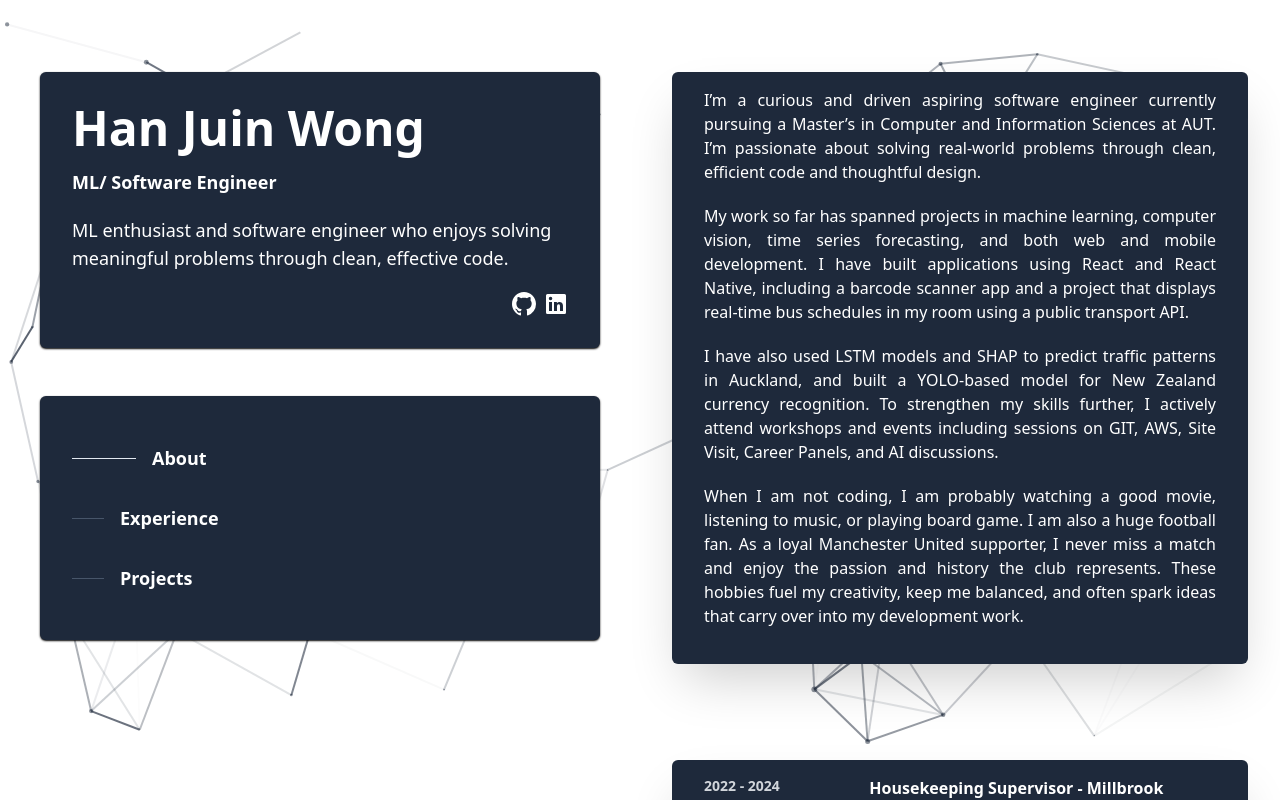
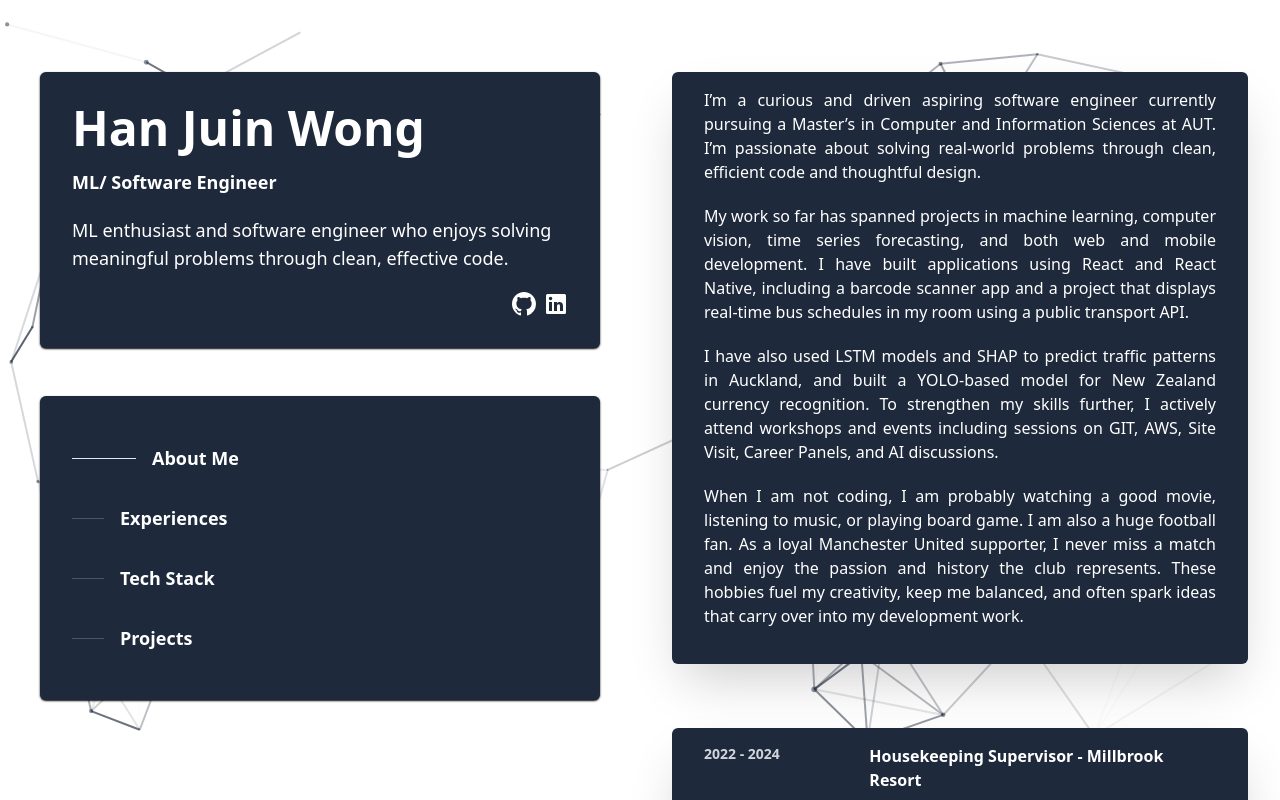
Before and after one commit to hanjuin/han-portfolio, a React (Vite) app: page / in a window 1280 px wide. Shown: the top 800 px of the page. Built offline with nearby package versions, Linux system fonts and the light colour scheme.

Commit message:
update techstack navigation

```diff
--- a/src/App.jsx
+++ b/src/App.jsx
@@ -55,13 +55,12 @@ function App() {
           <div className="w-full lg:basis-1/2 lg:sticky lg:top-8 lg:overflow-hidden">
             <div className="flex flex-col justify-between py-8 gap-8">
               <Hero />
-
               <Nav />
             </div>
 
           </div>
           <div className="w-full lg:basis-1/2 lg:top-8">
-            <div className="space-y-16 lg:space-y-24">
+            <div className="space-y-16">
               <About />
               <Experience />
               <Techstack />
--- a/src/components/Nav.jsx
+++ b/src/components/Nav.jsx
@@ -5,7 +5,7 @@ export default function Nav() {
 
     // Intersection Observer to detect which section is in view
     useEffect(() => {
-        const sections = ['about', 'experience', 'projects'];
+        const sections = ['about', 'experience', 'techstack','projects'];
         const observerOptions = {
             root: null,
             rootMargin: '-20% 0px -60% 0px', // Trigger when section is 20% from top
@@ -73,7 +73,7 @@ export default function Nav() {
                   ? 'w-16 bg-slate-200'
                   : 'w-8 bg-slate-600 group-hover:w-16 group-hover:bg-slate-200'
               }`}></span>
-              About
+              About Me
             </a>
             <a onClick={() => scrollToSection('experience')} className="group flex items-center  cursor-pointer">
               <span className={`nav-indicator mr-4 h-px transition-all motion-reduce:transition-none ${
@@ -81,7 +81,15 @@ export default function Nav() {
                   ? 'w-16 bg-slate-200'
                   : 'w-8 bg-slate-600 group-hover:w-16 group-hover:bg-slate-200'
               }`}></span>
-              Experience
+              Experiences
+            </a>
+            <a onClick={() => scrollToSection('techstack')} className="group flex items-center  cursor-pointer">
+              <span className={`nav-indicator mr-4 h-px transition-all motion-reduce:transition-none ${
+                activeSection === 'techstack'
+                  ? 'w-16 bg-slate-200'
+                  : 'w-8 bg-slate-600 group-hover:w-16 group-hover:bg-slate-200'
+              }`}></span>
+              Tech Stack
             </a>
             <a onClick={() => scrollToSection('projects')} className="group flex items-center cursor-pointer">
               <span className={`nav-indicator mr-4 h-px transition-all motion-reduce:transition-none ${
--- a/src/components/Techstack.jsx
+++ b/src/components/Techstack.jsx
@@ -3,7 +3,7 @@ import React from 'react';
 
 export default function Techstack() {
     return (
-        <div className="bg-slate-800 shadow-sm shadow-black rounded-md px-8 py-8">
+        <div id='techstack' className="bg-slate-800 shadow-sm shadow-black rounded-md px-8 py-8">
             <h2 className="text-3xl font-bold mb-4 text-white">Tech Stack</h2>
             <div className="grid grid-cols-1 md:grid-cols-2 lg:grid-cols-3 gap-8">
                 {techStack.map((stack, index) => (
```
